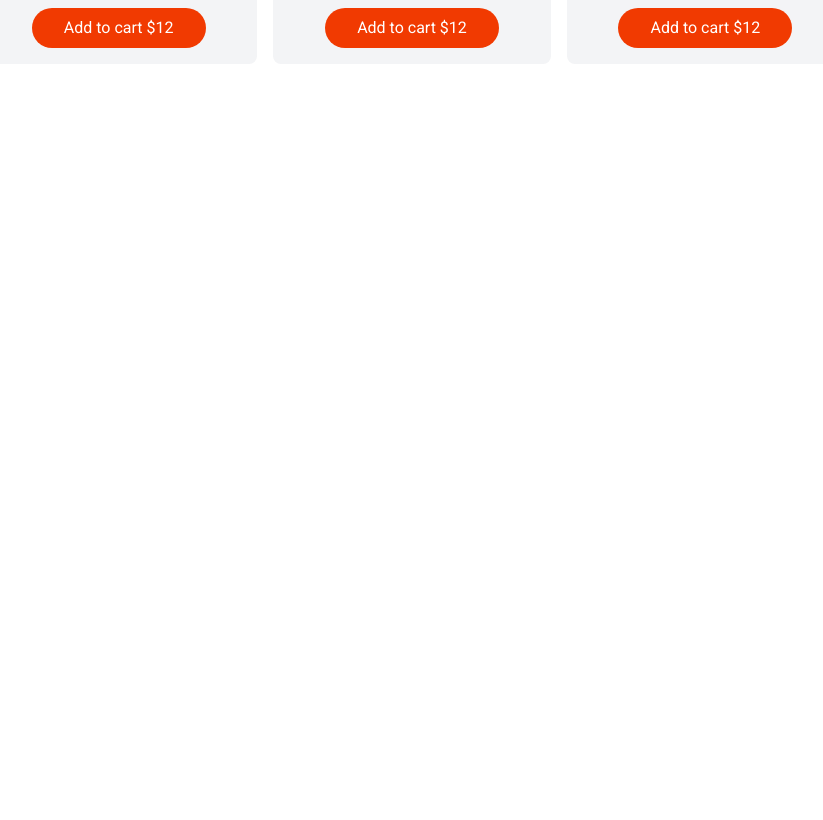
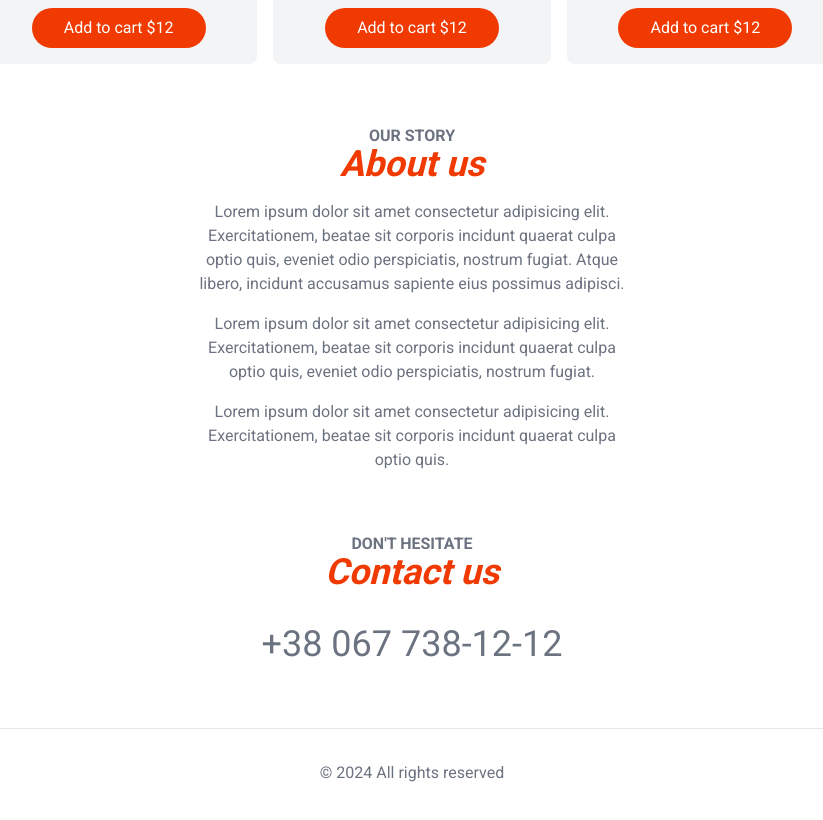
Before and after one commit to torn80beta/pazza-time, a Next.js app: page / in a window 1280 px wide. Shown: the part 960-1780 px from the top of the page, without its empty margins (228-1051 px from the left). Before the commit the page ends 1040 px from the top, so only its background shows below. Built offline with nearby package versions, Linux system fonts and the light colour scheme.

Commit message:
about, contacts, footer

```diff
--- a/src/app/page.js
+++ b/src/app/page.js
@@ -1,6 +1,7 @@
 import Header from "@/components/layout/Header";
 import Hero from "@/components/layout/Hero";
 import HomeMenu from "@/components/layout/HomeMenu";
+import SectionHeaders from "@/components/layout/SectionHeaders";
 
 export default function Home() {
   return (
@@ -8,6 +9,41 @@
       <Header />
       <Hero />
       <HomeMenu />
+      <section className="text-center my-16">
+        <SectionHeaders subHeader={"Our story"} mainHeader={"About us"} />
+        <div className="flex flex-col gap-4 max-w-md mx-auto mt-4 text-gray-500">
+          <p>
+            Lorem ipsum dolor sit amet consectetur adipisicing elit.
+            Exercitationem, beatae sit corporis incidunt quaerat culpa optio
+            quis, eveniet odio perspiciatis, nostrum fugiat. Atque libero,
+            incidunt accusamus sapiente eius possimus adipisci.
+          </p>
+          <p>
+            Lorem ipsum dolor sit amet consectetur adipisicing elit.
+            Exercitationem, beatae sit corporis incidunt quaerat culpa optio
+            quis, eveniet odio perspiciatis, nostrum fugiat.
+          </p>
+          <p>
+            Lorem ipsum dolor sit amet consectetur adipisicing elit.
+            Exercitationem, beatae sit corporis incidunt quaerat culpa optio
+            quis.
+          </p>
+        </div>
+      </section>
+      <section className="text-center my-8">
+        <SectionHeaders
+          subHeader={"Don't hesitate"}
+          mainHeader={"Contact us"}
+        />
+        <div className="mt-8">
+          <a href="tel:+380677381212" className="text-4xl text-gray-500">
+            +38 067 738-12-12
+          </a>
+        </div>
+      </section>
+      <footer className="border-t p-8 text-center text-gray-500 mt-16">
+        &copy; 2024 All rights reserved
+      </footer>
     </>
   );
 }
--- a/src/components/layout/HomeMenu.js
+++ b/src/components/layout/HomeMenu.js
@@ -1,5 +1,6 @@
 import Image from "next/image";
 import MenuItem from "../menu/MenuItem";
+import SectionHeaders from "./SectionHeaders";
 
 export default function HomeMenu() {
   return (
@@ -13,10 +14,7 @@
         </div>
       </div>
       <div className="text-center mb-4">
-        <h3 className="uppercase text-gray-500 font-semibold leading-4">
-          Check out
-        </h3>
-        <h2 className="text-primary font-bold text-4xl italic">Menu</h2>
+        <SectionHeaders subHeader={"check out"} mainHeader={"Menu"} />
       </div>
       <div className="grid grid-cols-3 gap-4">
         <MenuItem />
--- /dev/null
+++ b/src/components/layout/SectionHeaders.js
@@ -0,0 +1,10 @@
+export default function SectionHeaders({ subHeader, mainHeader }) {
+  return (
+    <>
+      <h3 className="uppercase text-gray-500 font-semibold leading-4">
+        {subHeader}
+      </h3>
+      <h2 className="text-primary font-bold text-4xl italic">{mainHeader}</h2>
+    </>
+  );
+}
```
